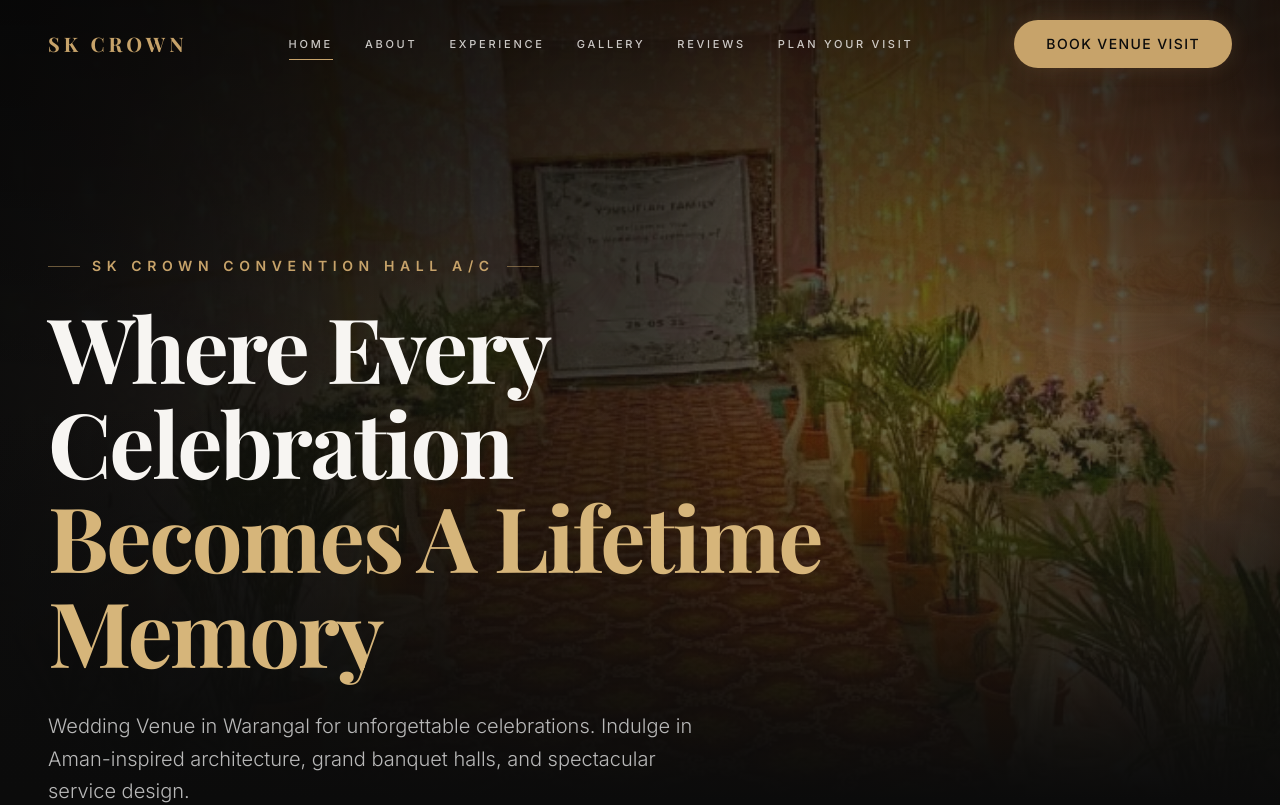
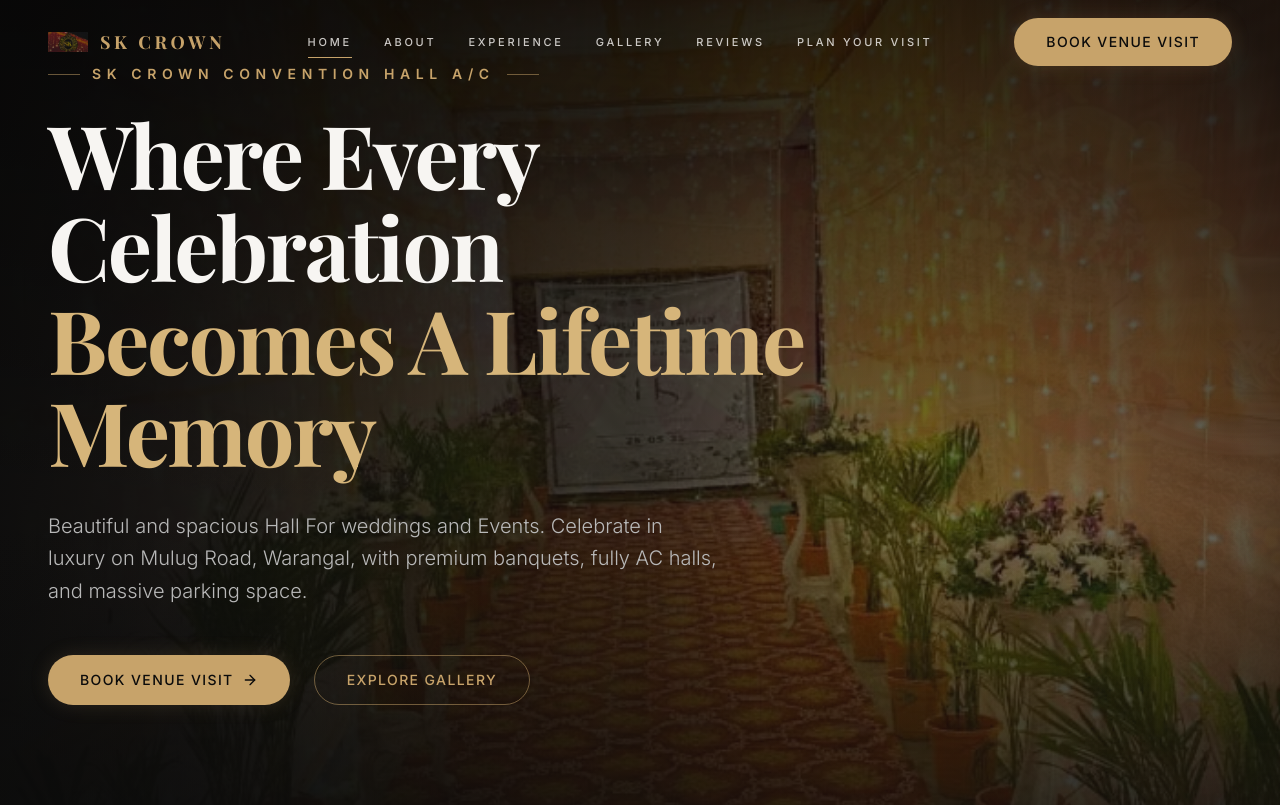
Before and after one commit to KarthikeyaGSI/sk_crown_convention, a Next.js app: page / in a window 1280 px wide. Shown: the top 805 px of the page. Built offline with nearby package versions, Linux system fonts and the light colour scheme; a web font is replaced by a local one.

Commit message:
feat: upgrade logo, adjust above-the-fold layout, and align inner pages to navbar-height

```diff
--- a/src/app/about/page.tsx
+++ b/src/app/about/page.tsx
@@ -5,8 +5,8 @@ import Footer from "@/components/Footer";
 import VenueStory from "@/components/VenueStory";
 
 export const metadata: Metadata = {
-  title: "About Us | SK Crown Convention",
-  description: "Learn about the architecture, inspiration, and heritage of SK Crown Convention, Warangal's premium wedding and event sanctuary.",
+  title: "About Us | SK Crown Convention Hall A/c",
+  description: "Learn about the architecture, inspiration, and heritage of SK Crown Convention Hall A/c, Warangal's premium wedding and event sanctuary.",
   keywords: ["SK Crown Architecture", "About SK Crown", "Premium Wedding Hall Warangal"],
 };
 
@@ -14,7 +14,7 @@ export default function AboutPage() {
   return (
     <div className="min-h-screen bg-luxury-bg text-white-soft flex flex-col font-sans">
       <Navbar />
-      <main className="flex-grow pt-24">
+      <main className="flex-grow pt-[var(--navbar-height)]">
         {/* Full Venue Story detailing the architecture */}
         <VenueStory />
       </main>
--- a/src/app/contact/page.tsx
+++ b/src/app/contact/page.tsx
@@ -5,8 +5,8 @@ import Footer from "@/components/Footer";
 import ContactClient from "@/components/ContactClient";
 
 export const metadata: Metadata = {
-  title: "Book Venue Visit | SK Crown Convention",
-  description: "Initiate your venue booking request at SK Crown Convention. Submit our 3-step visit planner wizard and secure details directly on WhatsApp.",
+  title: "Book Venue Visit | SK Crown Convention Hall A/c",
+  description: "Initiate your venue booking request at SK Crown Convention Hall A/c. Submit our 3-step visit planner wizard and secure details directly on WhatsApp.",
   keywords: ["Book Wedding Hall", "Contact SK Crown", "Convention Reservation Warangal"],
 };
 
@@ -14,7 +14,7 @@ export default function ContactPage() {
   return (
     <div className="min-h-screen bg-luxury-bg text-white-soft flex flex-col font-sans">
       <Navbar />
-      <main className="flex-grow pt-24">
+      <main className="flex-grow pt-[var(--navbar-height)]">
         {/* On-page Booking Wizard */}
         <ContactClient />
       </main>
--- a/src/app/experience/page.tsx
+++ b/src/app/experience/page.tsx
@@ -6,7 +6,7 @@ import ExperienceEditorial from "@/components/ExperienceEditorial";
 import WeddingShowcase from "@/components/WeddingShowcase";
 
 export const metadata: Metadata = {
-  title: "Venue Experience | SK Crown Convention",
+  title: "Venue Experience | SK Crown Convention Hall A/c",
   description: "Explore our state-of-the-art wedding stages, majestic arrivals, gourmet dining halls, and massive parking spaces.",
   keywords: ["Convention Hall Facilities", "Wedding Stage Decors", "Gourmet Catering Warangal"],
 };
@@ -15,7 +15,7 @@ export default function ExperiencePage() {
   return (
     <div className="min-h-screen bg-luxury-bg text-white-soft flex flex-col font-sans">
       <Navbar />
-      <main className="flex-grow pt-24">
+      <main className="flex-grow pt-[var(--navbar-height)]">
         {/* Curated stages */}
         <WeddingShowcase />
 
--- a/src/app/gallery/page.tsx
+++ b/src/app/gallery/page.tsx
@@ -5,8 +5,8 @@ import Footer from "@/components/Footer";
 import GalleryClient from "@/components/GalleryClient";
 
 export const metadata: Metadata = {
-  title: "Gallery | SK Crown Convention",
-  description: "Explore the stunning gallery of SK Crown Convention. Take a virtual tour of our premium wedding stages, receptions, banquets, and grand decorations.",
+  title: "Gallery | SK Crown Convention Hall A/c",
+  description: "Explore the stunning gallery of SK Crown Convention Hall A/c. Take a virtual tour of our premium wedding stages, receptions, banquets, and grand decorations.",
   keywords: ["Convention Gallery", "Wedding Photos Warangal", "SK Crown Decors"],
 };
 
@@ -14,7 +14,7 @@ export default function GalleryPage() {
   return (
     <div className="min-h-screen bg-luxury-bg text-white-soft flex flex-col font-sans">
       <Navbar />
-      <main className="flex-grow pt-24">
+      <main className="flex-grow pt-[var(--navbar-height)]">
         {/* Full Gallery with fullscreen Lightbox */}
         <GalleryClient />
       </main>
--- a/src/app/globals.css
+++ b/src/app/globals.css
@@ -15,6 +15,7 @@
 
 :root {
   color-scheme: dark;
+  --navbar-height: 80px;
 }
 
 html, body {
--- a/src/app/reviews/page.tsx
+++ b/src/app/reviews/page.tsx
@@ -5,8 +5,8 @@ import Footer from "@/components/Footer";
 import Reviews from "@/components/Reviews";
 
 export const metadata: Metadata = {
-  title: "Guest Reviews | SK Crown Convention",
-  description: "Read verified Google Reviews from our guests. Discover why SK Crown Convention is Warangal's highest-rated luxury wedding venue.",
+  title: "Guest Reviews | SK Crown Convention Hall A/c",
+  description: "Read verified Google Reviews from our guests. Discover why SK Crown Convention Hall A/c is Warangal's highest-rated luxury wedding venue.",
   keywords: ["SK Crown Reviews", "Google Reviews Warangal", "Customer Testimonials"],
 };
 
@@ -14,7 +14,7 @@ export default function ReviewsPage() {
   return (
     <div className="min-h-screen bg-luxury-bg text-white-soft flex flex-col font-sans">
       <Navbar />
-      <main className="flex-grow pt-24">
+      <main className="flex-grow pt-[var(--navbar-height)]">
         {/* Reviews testimonial marquee and verification summary */}
         <Reviews />
       </main>
--- a/src/components/Hero.tsx
+++ b/src/components/Hero.tsx
@@ -31,9 +31,12 @@ export default function Hero({ onOpenBooking }: HeroProps) {
   }, []);
 
   return (
-    <section id="home" className="relative min-h-screen flex flex-col justify-between">
-      {/* 100vh Slideshow Container */}
-      <div className="absolute inset-0 w-full h-[100vh] overflow-hidden z-0">
+    <section
+      id="home"
+      className="relative min-h-[calc(100vh-var(--navbar-height))] flex flex-col justify-between pt-[var(--navbar-height)]"
+    >
+      {/* Immersive Slideshow Container */}
+      <div className="absolute inset-0 w-full h-full overflow-hidden z-0">
         <AnimatePresence mode="popLayout">
           <motion.div
             key={currentImageIndex}
@@ -54,6 +57,7 @@ export default function Hero({ onOpenBooking }: HeroProps) {
                 alt="SK Crown Convention Venue Background"
                 fill
                 priority
+                fetchPriority="high"
                 placeholder="blur"
                 blurDataURL={shimmerBlurDataUrl(1920, 1080)}
                 sizes="100vw"
@@ -69,13 +73,13 @@ export default function Hero({ onOpenBooking }: HeroProps) {
         <div className="absolute inset-0 bg-gradient-to-t from-[#0B0B0B] via-transparent to-black/40 z-10" />
       </div>
 
-      {/* Hero Content - Left Aligned */}
-      <div className="relative z-20 max-w-7xl mx-auto px-6 md:px-12 w-full pt-[32vh] pb-[12vh] flex-1 flex flex-col justify-center">
+      {/* Hero Content - Centered Flex Area */}
+      <div className="relative z-20 max-w-7xl mx-auto px-6 md:px-12 w-full pt-12 pb-16 flex-1 flex flex-col justify-center">
         <motion.div
           initial={{ opacity: 0, y: 30 }}
           animate={{ opacity: 1, y: 0 }}
           transition={{ duration: 1.2, delay: 0.2 }}
-          className="max-w-4xl"
+          className="max-w-4xl -translate-y-8 md:-translate-y-16"
         >
           {/* Animated Logo / Badge */}
           <motion.div
@@ -91,13 +95,13 @@ export default function Hero({ onOpenBooking }: HeroProps) {
             <span className="h-[1px] w-8 bg-gold/50" />
           </motion.div>
 
-          <h1 className="text-5xl md:text-7xl lg:text-[90px] font-serif font-bold text-white-soft leading-[1.05] tracking-tight mb-8">
+          <h1 className="text-4xl md:text-7xl lg:text-[88px] font-serif font-bold text-white-soft leading-[1.05] tracking-tight mb-8">
             Where Every Celebration <br />
             <span className="text-gold-soft">Becomes A Lifetime Memory</span>
           </h1>
 
-          <p className="text-lg md:text-xl text-muted-text font-sans font-light max-w-2xl mb-12 leading-relaxed">
-            Wedding Venue in Warangal for unforgettable celebrations. Indulge in Aman-inspired architecture, grand banquet halls, and spectacular service design.
+          <p className="text-base md:text-xl text-muted-text font-sans font-light max-w-2xl mb-12 leading-relaxed">
+            {VENUE_DETAILS.tagline}. Celebrate in luxury on Mulug Road, Warangal, with premium banquets, fully AC halls, and massive parking space.
           </p>
 
           <div className="flex flex-col sm:flex-row gap-6">
@@ -119,12 +123,12 @@ export default function Hero({ onOpenBooking }: HeroProps) {
       </div>
 
       {/* Centered Slider Indicators */}
-      <div className="absolute bottom-[22vh] left-1/2 -translate-x-1/2 z-20 flex gap-3">
+      <div className="absolute bottom-[20vh] left-1/2 -translate-x-1/2 z-20 flex gap-3">
         {heroImages.map((_, idx) => (
           <button
             key={idx}
             onClick={() => setCurrentImageIndex(idx)}
-            className={`h-1.5 transition-all duration-500 rounded-full ${
+            className={`h-1.5 transition-all duration-500 rounded-full cursor-pointer ${
               idx === currentImageIndex ? "w-8 bg-gold" : "w-2 bg-white/30"
             }`}
             aria-label={`Go to slide ${idx + 1}`}
@@ -132,7 +136,7 @@ export default function Hero({ onOpenBooking }: HeroProps) {
         ))}
       </div>
 
-      {/* Below Hero: Premium Highlight Strip */}
+      {/* Highlight Strip */}
       <div className="relative z-20 bg-luxury-card border-y border-luxury-border py-10 w-full mt-auto">
         <div className="max-w-7xl mx-auto px-6 md:px-12">
           <div className="grid grid-cols-2 md:grid-cols-5 gap-8 md:gap-4 divide-y md:divide-y-0 md:divide-x divide-luxury-border">
--- a/src/components/Navbar.tsx
+++ b/src/components/Navbar.tsx
@@ -2,6 +2,7 @@
 
 import React, { useState, useEffect } from "react";
 import Link from "next/link";
+import Image from "next/image";
 import { usePathname } from "next/navigation";
 import { Menu, X } from "lucide-react";
 import { NAV_LINKS, VENUE_DETAILS } from "@/lib/constants";
@@ -30,17 +31,28 @@ export default function Navbar({ onOpenBooking }: NavbarProps) {
       <header
         className={`fixed top-0 left-0 w-full z-40 transition-all duration-500 border-b ${
           scrolled
-            ? "bg-[#0B0B0B]/85 backdrop-blur-xl border-gold/15 py-3.5"
-            : "bg-transparent border-transparent py-5"
+            ? "bg-[#0B0B0B]/85 backdrop-blur-xl border-gold/15 py-3"
+            : "bg-transparent border-transparent py-4.5"
         }`}
       >
         <div className="max-w-7xl mx-auto px-6 md:px-12 flex items-center justify-between">
-          {/* Logo */}
+          {/* Logo with Crest Icon */}
           <Link
             href="/"
-            className="font-serif text-lg md:text-xl font-bold tracking-[0.2em] text-gold hover:text-gold-soft transition-colors"
+            className="flex items-center gap-3 group focus:outline-none"
           >
-            SK CROWN
+            <div className="relative w-8 h-8 md:w-10 h-10 overflow-hidden transition-transform duration-300 group-hover:scale-105">
+              <Image
+                src="/images/logo.png"
+                alt="SK Crown Logo Crest"
+                fill
+                priority
+                className="object-contain"
+              />
+            </div>
+            <span className="font-serif text-base md:text-lg font-bold tracking-[0.2em] text-gold group-hover:text-gold-soft transition-colors select-none">
+              SK CROWN
+            </span>
           </Link>
 
           {/* Desktop Navigation Menu */}
```
Also changed, not shown: src/app/visit/page.tsx (+6 -6 lines), public/images/logo.png (added).
